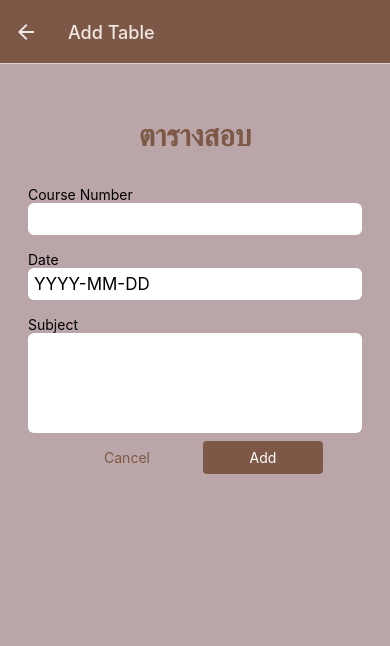
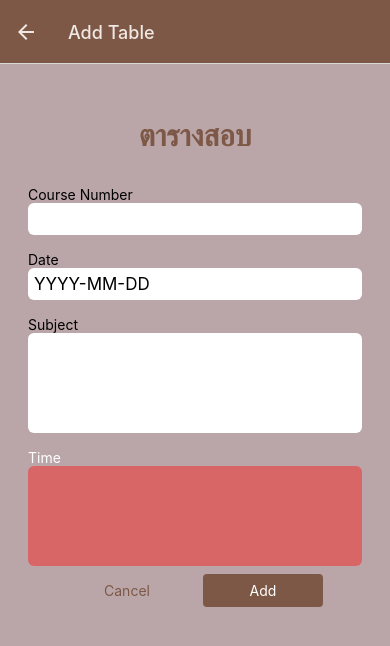
Before and after one commit to AsanoHimawari/Projecttable, a React Native app: screen /Manage in a window 390 px wide. Shown: the top 646 px of the page. Built offline with nearby package versions, Linux system fonts and the light colour scheme; no server answers.

Commit message:
got 18:30

```diff
--- a/src/components/ManageMovements/MovementForm.js
+++ b/src/components/ManageMovements/MovementForm.js
@@ -23,6 +23,10 @@ const MovementForm = ({
     },
     Subject: {
       value: defaultValues ? defaultValues.Subject : "",
+      isValid: true,
+    },
+    Times: {
+      value: defaultValues ? defaultValues.Times : "",
       isValid: true,
     },
   });
@@ -60,10 +64,17 @@ const MovementForm = ({
             value: curInputs.CourseNum.value,
             isValid: CourseNumIsValid,
           },
-          date: { value: curInputs.date.value, isValid: dateIsValid },
+          date: {
+            value: curInputs.date.value,
+            isValid: dateIsValid
+          },
           Subject: {
             value: curInputs.Subject.value,
             isValid: SubjectIsValid,
+          },
+          Times: {
+            value: curInputs.Times.value,
+            isValid: TimesIsValid,
           },
         };
       });
@@ -74,7 +85,7 @@ const MovementForm = ({
   };
 
   const formIsInValid =
-    !input.CourseNum.isValid || !input.date.isValid || !input.Subject.isValid;
+    !input.CourseNum.isValid || !input.date.isValid || !input.Subject.isValid || !input.Times.isValid;
 
   return (
     <View style={styles.form}>
@@ -111,6 +122,16 @@ const MovementForm = ({
           value: input.CourseNum.value,
           onChangeText: inputChangeHandler.bind(this, "Subject"),
           value: input.Subject.value,
+        }}
+      />
+      <Input
+        label="Time"
+        invalid={!input?.Time?.isValid}
+        textInputConfig={{
+          multiline: true,
+          value: input?.CourseNum?.value,
+          onChangeText: inputChangeHandler.bind(this, "Times"),
+          value: input?.Times?.value,
         }}
       />
       {formIsInValid && (
--- a/src/store/movements-context.js
+++ b/src/store/movements-context.js
@@ -3,8 +3,8 @@ import { createContext, useReducer } from "react";
 export const MovementsContext = createContext({
   movements: [],
   setMovement: (movements) => {},
-  addMovement: ({ Subject, CourseNum, date }) => {},
-  updateMovement: (id, { Subject, CourseNum, date }) => {},
+  addMovement: ({ Subject, CourseNum, date,Times }) => {},
+  updateMovement: (id, { Subject, CourseNum, date,Times}) => {},
   deleteMovement: (id) => {},
 });
 
--- a/src/utility/http.js
+++ b/src/utility/http.js
@@ -19,6 +19,7 @@ export async function fetchMoveMents() {
       CourseNum: response.data[key].CourseNum,
       date: new Date(response.data[key].date),
       Subject: response.data[key].Subject,
+      Times: response.data[key].Times,
     };
     movements.push(movementobj);
   }
```
